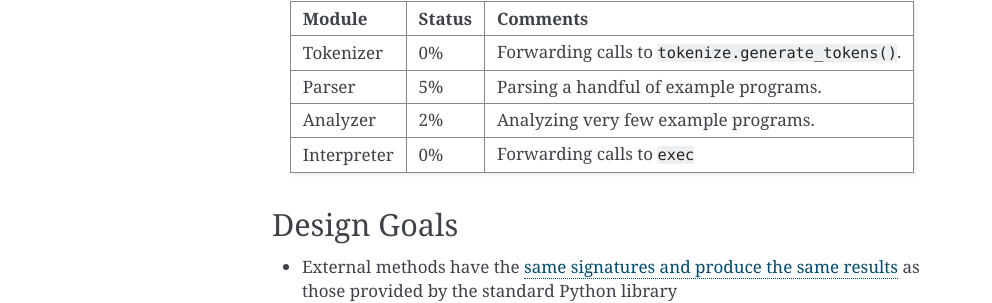
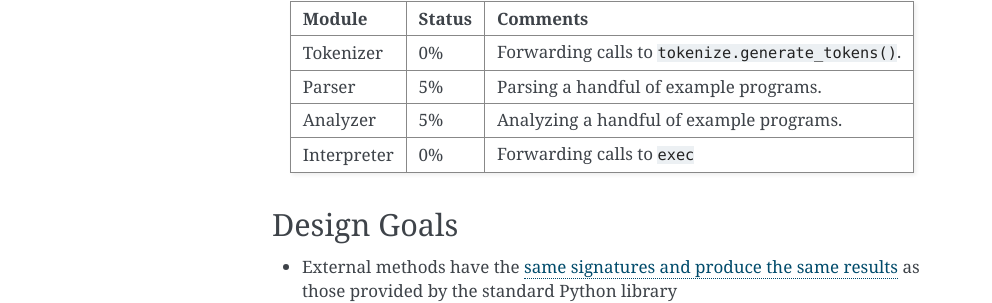
Before and after one commit to dlorch/pycep, a Sphinx documentation site: the page built from docs/index.rst, in a window 1280 px wide. Shown: the part 952-1255 px from the top of the page, without its empty margins (148-1140 px from the left). Built offline with Sphinx 7.4.7, drawn with Linux system fonts in a browser that asks for light colours; nearby versions of some CDN libraries.

Commit message:
Analyzer and Parser are now at same level

```diff
--- a/docs/index.rst
+++ b/docs/index.rst
@@ -112,7 +112,7 @@ Implementation Status
 +-------------+---------+-----------------------------------------------------+
 | Parser      | 5%      | Parsing a handful of example programs.              |
 +-------------+---------+-----------------------------------------------------+
-| Analyzer    | 2%      | Analyzing very few example programs.                |
+| Analyzer    | 5%      | Analyzing a handful of example programs.            |
 +-------------+---------+-----------------------------------------------------+
 | Interpreter | 0%      | Forwarding calls to ``exec``                        |
 +-------------+---------+-----------------------------------------------------+
```
